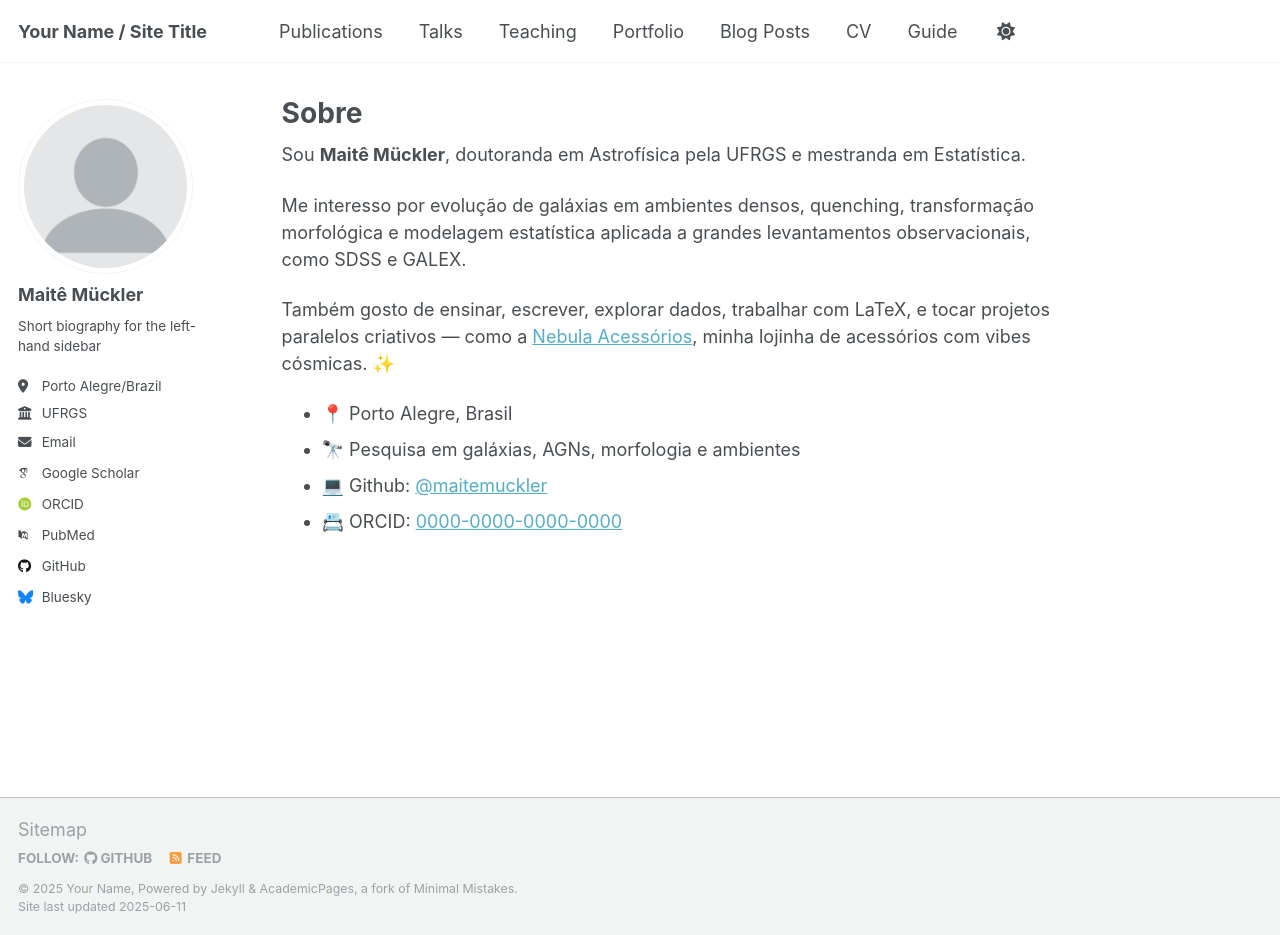
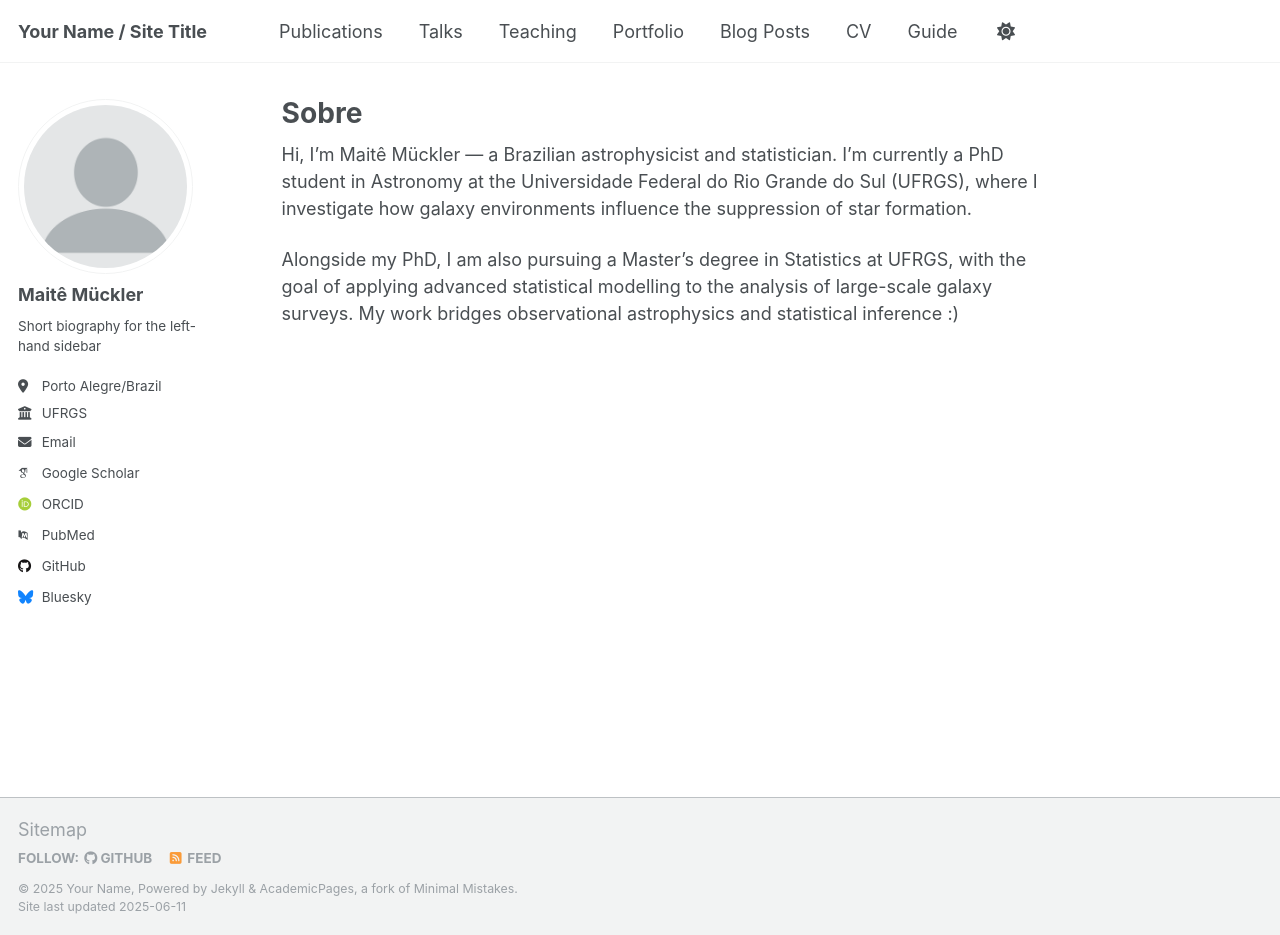
Before and after one commit to maitemuckler/maitemuckler.github.io, a Jekyll site: the page built from _pages/about.md, in a window 1280 px wide and 935 px high. Built offline with Jekyll 4.4.1, drawn with Linux system fonts in a browser that asks for light colours; some web fonts are replaced.

Commit message:
Edita página Sobre

```diff
--- a/_pages/about.md
+++ b/_pages/about.md
@@ -4,13 +4,6 @@ title: "Sobre"
 author_profile: true
 ---
 
-Sou **Maitê Mückler**, doutoranda em Astrofísica pela UFRGS e mestranda em Estatística.
+Hi, I’m Maitê Mückler — a Brazilian astrophysicist and statistician. I’m currently a PhD student in Astronomy at the Universidade Federal do Rio Grande do Sul (UFRGS), where I investigate how galaxy environments influence the suppression of star formation.
 
-Me interesso por evolução de galáxias em ambientes densos, quenching, transformação morfológica e modelagem estatística aplicada a grandes levantamentos observacionais, como SDSS e GALEX.
-
-Também gosto de ensinar, escrever, explorar dados, trabalhar com LaTeX, e tocar projetos paralelos criativos — como a [Nebula Acessórios](https://www.instagram.com/nebulaacessorios), minha lojinha de acessórios com vibes cósmicas. ✨
-
-- 📍 Porto Alegre, Brasil
-- 🔭 Pesquisa em galáxias, AGNs, morfologia e ambientes
-- 💻 Github: [@maitemuckler](https://github.com/maitemuckler)
-- 📇 ORCID: [0000-0000-0000-0000](https://orcid.org/0000-0000-0000-0000)
+Alongside my PhD, I am also pursuing a Master's degree in Statistics at UFRGS, with the goal of applying advanced statistical modelling to the analysis of large-scale galaxy surveys. My work bridges observational astrophysics and statistical inference :)
```
